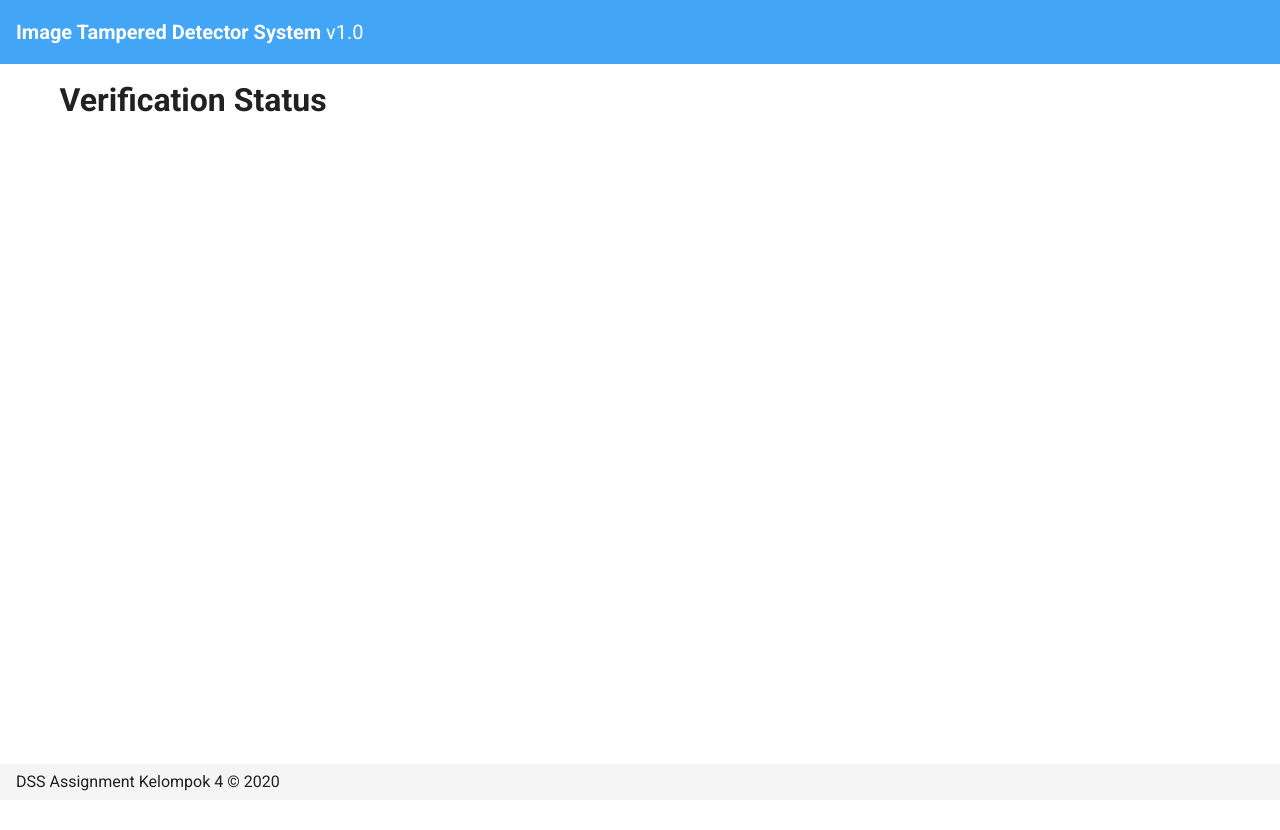
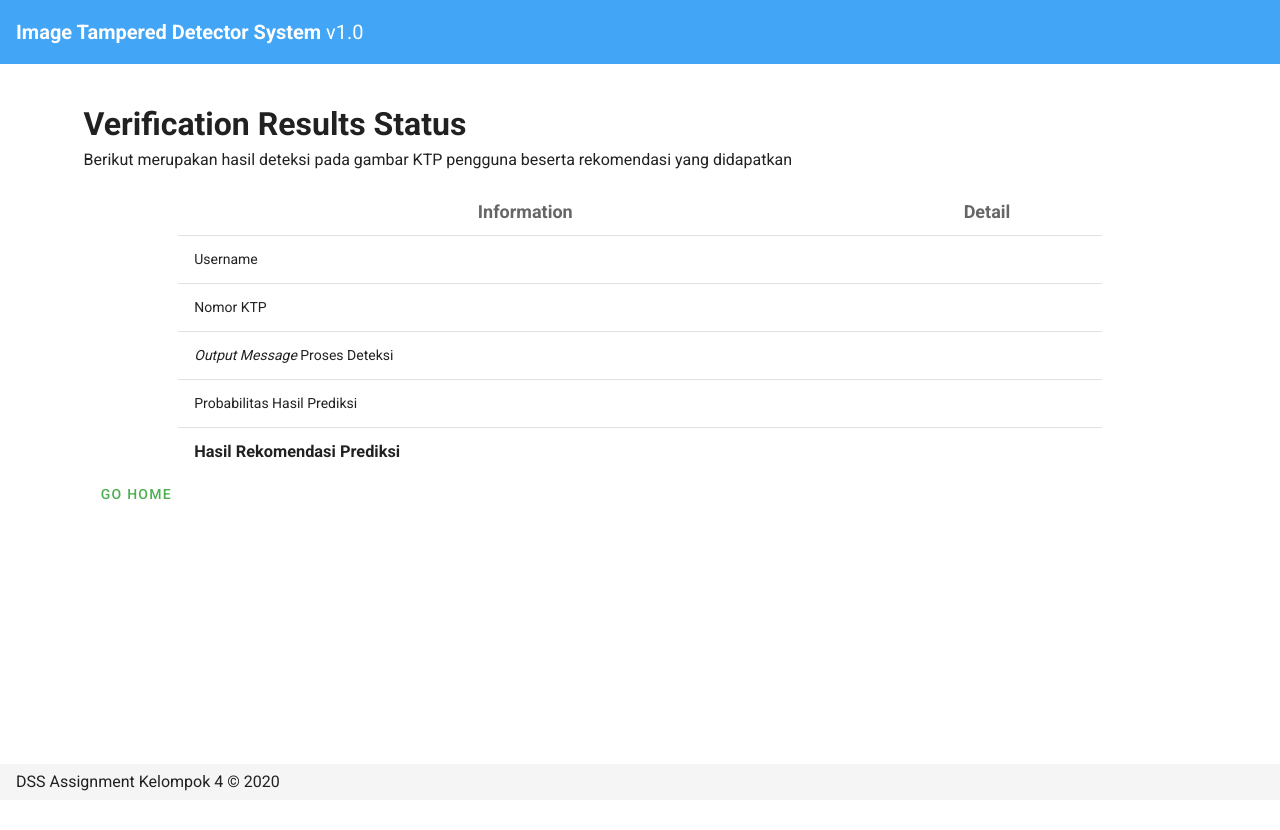
Before and after one commit to fadelrahman31/fe-tampered-image-detection, a Nuxt app: page /detection in a window 1280 px wide. Shown: the top 830 px of the page. Built offline with nearby package versions, Linux system fonts and the light colour scheme.

Commit message:
updates on detection page

```diff
--- a/layouts/default.vue
+++ b/layouts/default.vue
@@ -8,7 +8,8 @@
         elevate-on-scroll
         dark
       >
-          <v-toolbar-title>
+          <v-toolbar-title
+          >
               <b>Image Tampered Detector System</b> v1.0
           </v-toolbar-title>
       </v-app-bar>
--- a/nuxt.config.js
+++ b/nuxt.config.js
@@ -6,7 +6,7 @@ export default {
 
   // Global page headers (https://go.nuxtjs.dev/config-head)
   head: {
-    titleTemplate: '%s - frontend-dss',
+    titleTemplate: 'Home - Image Tampered Detector System',
     title: 'frontend-dss',
     meta: [
       { charset: 'utf-8' },
--- a/pages/detection.vue
+++ b/pages/detection.vue
@@ -1,17 +1,89 @@
 <template>
     <v-app>
-        <h1>Verification Status</h1>
-        <h2>{{ this.uid }}</h2>
-        <h2>{{ this.username }}</h2>
+        <v-container>
+            <v-layout justify-center align-center>
+                <v-container fluid>
+                    <h1>Verification Results Status</h1>
+                    <p>Berikut merupakan hasil deteksi pada gambar KTP pengguna beserta rekomendasi yang didapatkan</p>
+                    <v-spacer></v-spacer>
+                    <v-spacer></v-spacer>
+                    <v-row
+                        justify="center"
+                    >
+                        <v-col
+                            cols="12"
+                            md="10"
+
+                        >
+                            <v-simple-table>
+                                <template>
+                                    <thead>
+                                        <tr>
+                                            <th class="text-center">
+                                                <h2>Information</h2>
+                                            </th>
+                                            <th class="text-center">
+                                                <h2>Detail</h2>
+                                            </th>
+                                        </tr>
+                                    </thead>
+                                    <tbody>
+                                        <tr>
+                                            <td>Username</td>
+                                            <td>{{ this.username }}</td>
+                                        </tr>
+                                        <tr>
+                                            <td>Nomor KTP</td>
+                                            <td>{{ this.uid }}</td>
+                                        </tr>
+                                        <tr>
+                                            <td><i>Output Message</i> Proses Deteksi</td>
+                                            <td>{{ this.msg }}</td>
+                                        </tr>
+                                        <tr>
+                                            <td>Probabilitas Hasil Prediksi</td>
+                                            <td>{{ this.prob }}</td>
+                                        </tr>
+                                        <tr>
+                                            <td><h3>Hasil Rekomendasi Prediksi</h3></td>
+                                            <td><h3>{{ this.pred }}</h3></td>
+                                        </tr>
+                                    </tbody>
+                                </template>
+                            </v-simple-table>
+                        </v-col>
+                    </v-row>
+                    <v-spacer></v-spacer>
+                    <v-btn
+                        text
+                        light
+                        color="success"
+                        @click="goBacktoIndex"
+                    >
+                        go home
+                    </v-btn>
+                </v-container>
+            </v-layout>
+        </v-container>
     </v-app>
 </template>
 
 <script>
 export default {
     data: () => ({
-        uid : null,
-        username : null
+        username : '',
+        uid : '',
+        msg : '',
+        pred : '',
+        prob : ''
     }),
+    methods :{
+        goBacktoIndex(){
+            this.$router.push({
+                  path: '/'
+            })
+        }
+    },
     async mounted() {
         var urlParams = window.location.search
         var urlParams = urlParams.toString()
@@ -19,11 +91,16 @@ export default {
         console.log(urlParams)
 
         let params = new URLSearchParams(urlParams)
+
+        this.username = params.get('email')
         this.uid = params.get('uid')
-        this.username = params.get('email')
-        // console.log("INI DARI HALAMAN DETECTION")
-        // console.log(params.get('uid'))
-        // console.log(params.get('email'))
+        this.msg = params.get('msg')
+        this.pred = params.get('pred')
+        this.prob = params.get('prob')
+
+        console.log("INI DARI HALAMAN DETECTION")
+        console.log(this.username)
+        console.log(this.uid)
     }
 
 }
--- a/pages/index.vue
+++ b/pages/index.vue
@@ -3,7 +3,7 @@
     <v-container>
         <v-layout justify-center align-center>
             <v-container fluid>
-                <h1>Selamat datang!</h1>
+                <h1>Sistem Rekomendasi <i>Tampered Image Detector</i></h1>
                 <p>Masukkan gambar KTP yang hendak diperiksa oleh sistem! </p>
                 <v-row
                     justify="center"
@@ -103,7 +103,10 @@ export default {
             v => (v && v.length <= 100) || 'Alamat must be less than 100 characters'
         ],
         gambarKTP: null,
-        preview: null
+        preview: null,
+        message: '',
+        prediction: '',
+        probability: '',
     }),
     methods: {
         importImg() {
@@ -127,20 +130,6 @@ export default {
 
             //console.log(file)
         },
-        replaceStr (){
-            let a = this.fasilitas0
-            let b = JSON.stringify(a)
-            b = b.replace(/"/g,"'")
-            this.fasilitas = b
-        },
-        generateID (len, arr){
-            var ans = ''
-            for (var i = len; i>0; i-- ){
-                ans +=
-                    arr[Math.floor(Math.random()* arr.length)]
-            }
-            return ans
-        },
         submitForm () {
             //this.$axios.post('',)
             // this.replaceStr()
@@ -159,6 +148,7 @@ export default {
             formData.append('model', 'v2')
             formData.append('img', this.gambarKTP)
             const data = [...formData.entries()]
+            console.log("=== INI DARI PAGE INDEX ===")
             console.log(data);
 
             // Add Params Attribut for Push Page
@@ -169,10 +159,13 @@ export default {
 
             params.set('uid', this.noKtp)
             params.set('email', this.email)
+            params.set('msg', this.message)
+            params.set('pred', this.prediction)
+            params.set('prob', this.probability)
             console.log(params.toString())
 
-            console.log(params.get('email'))
-            console.log(params.get('uid'))
+            // console.log(params.get('email'))
+            // console.log(params.get('uid'))
 
             this.$router.push({
                   path: '/detection?' + params.toString()
```
